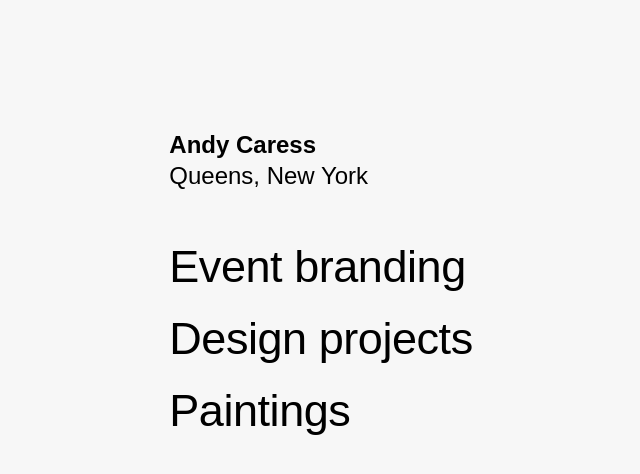
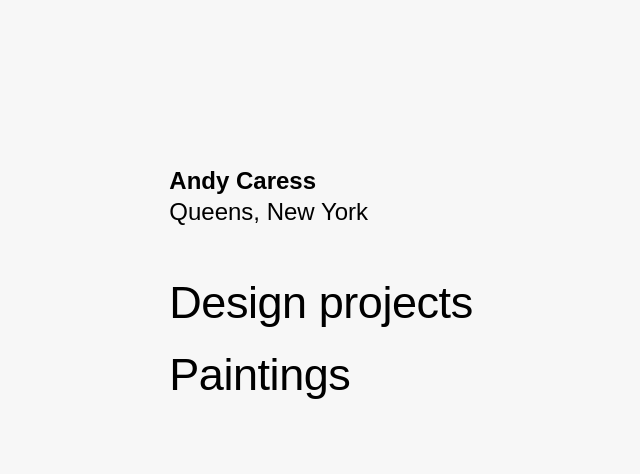
Before and after one commit to andy-caress/projects, a plain HTML site: page index.html in a window 1280 px wide. Shown: the whole page, without its empty margins (191-831 px from the left). Drawn offline with Linux system fonts and the light colour scheme.

Commit message:
Removed events section
Collapsing and simplifying portfolios into single source of truth.

```diff
--- a/index.html
+++ b/index.html
@@ -14,7 +14,7 @@
     <span class="subtitle"> Queens, New York</span></h1>
   <nav>
     <!-- <ul> -->
-      <li><a href="https://indd.adobe.com/view/f59165b2-bc0b-422f-b230-c6bf6a8e88dd">Event branding</a></li>
+      <!-- <li><a href="https://indd.adobe.com/view/f59165b2-bc0b-422f-b230-c6bf6a8e88dd">Event branding</a></li> -->
       <li><a href="https://indd.adobe.com/view/7f08f2cd-dd0e-4479-adea-7918ef3f31b6">Design projects</a></li>
       <li><a href="https://www.instagram.com/andrewbuu/">Paintings</a></li>
     <!-- </ul> -->
```
